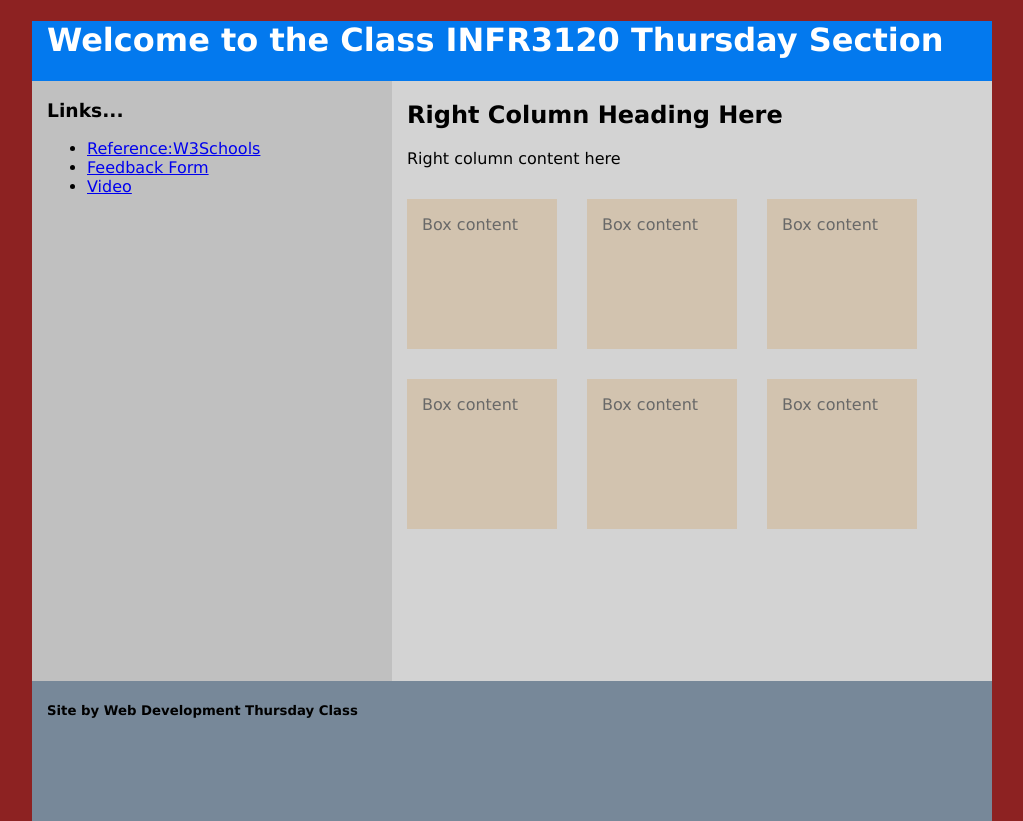
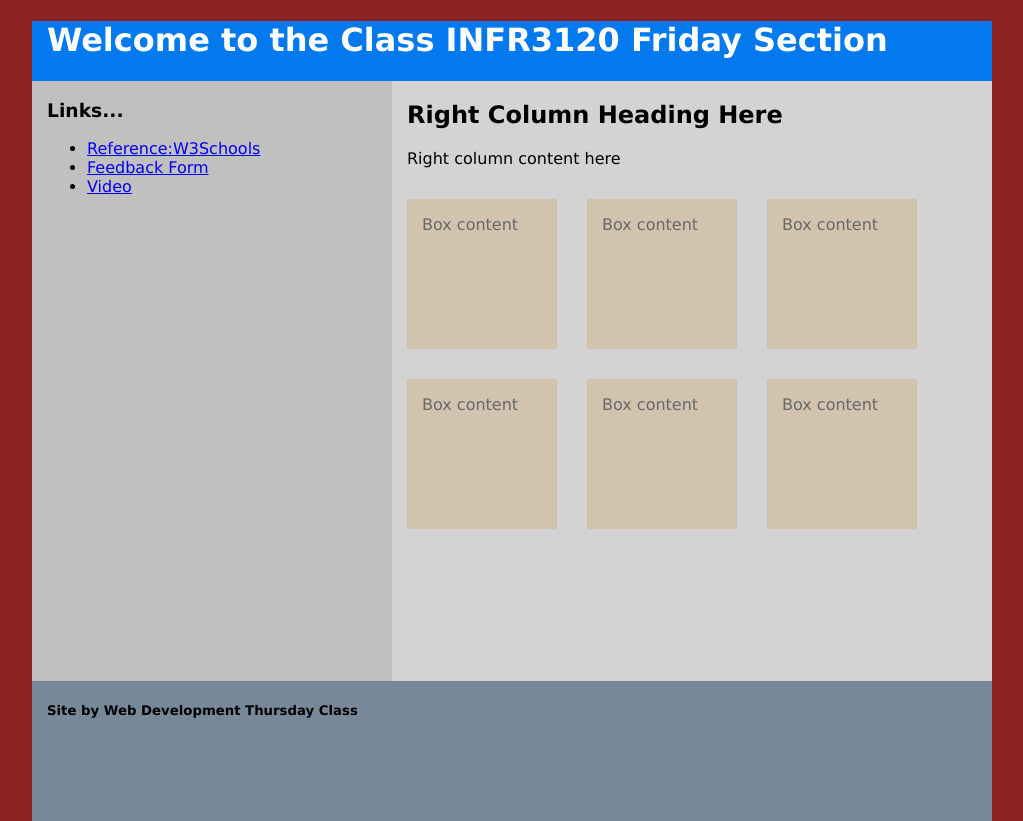
Before and after one commit to RayyanM23/WebAndScriptProgramming, a plain HTML site: page index.html in a window 1280 px wide. Shown: the whole page, without its empty margins (128-1151 px from the left). Drawn offline with Linux system fonts and the light colour scheme.

Commit message:
Update index.html

```diff
--- a/index.html
+++ b/index.html
@@ -3,12 +3,12 @@
     <head>
         <meta charset="UTF-8">
         <link rel="stylesheet" type="text/css" href="style.css">
-        <title>INFR3120 Thursday Class</title>
+        <title>INFR3120 Friday Class</title>
     </head>
     <body>
         <div id="wrapper">
             <div id="banner">
-                <h1>Welcome to the Class INFR3120 Thursday Section</h1>
+                <h1>Welcome to the Class INFR3120 Friday Section</h1>
                 <div id="left-column">
                     <h3>Links...</h3>
                     <ul>
```
